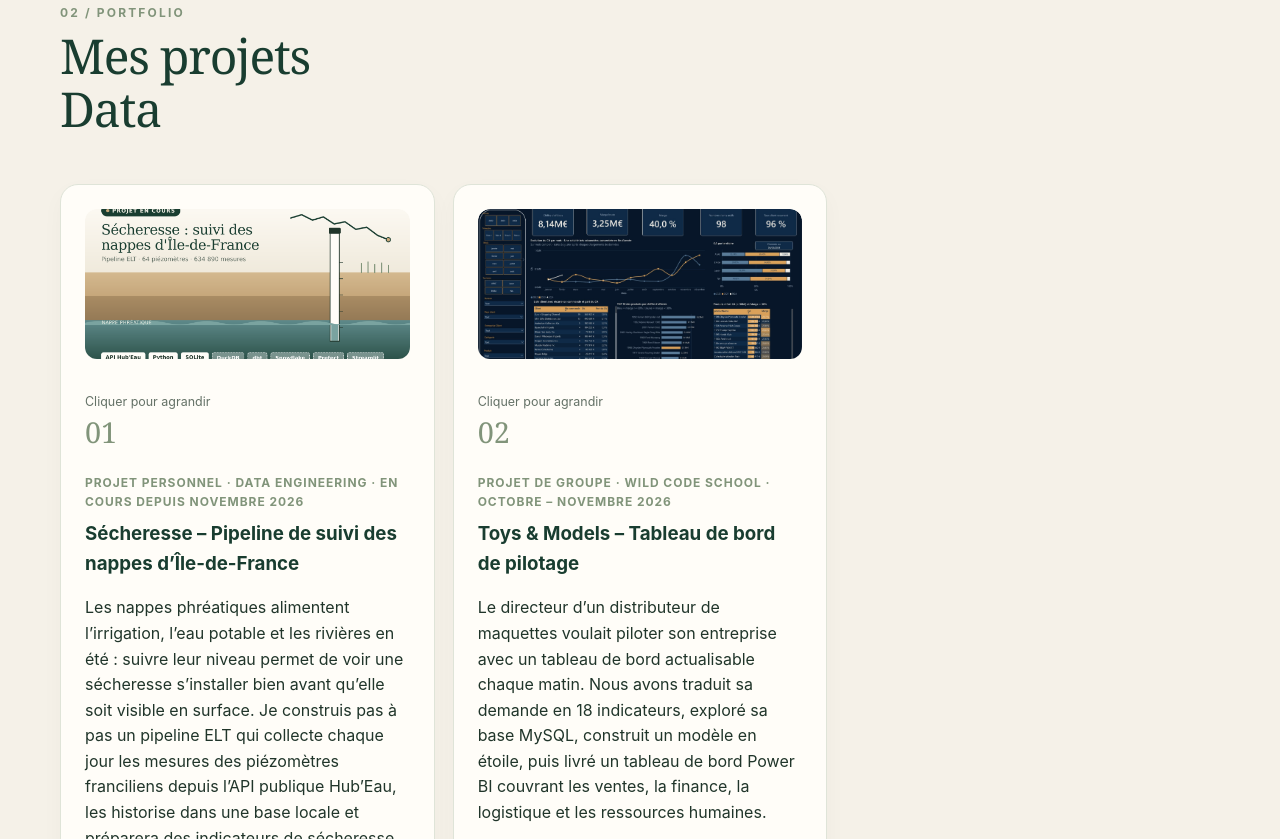
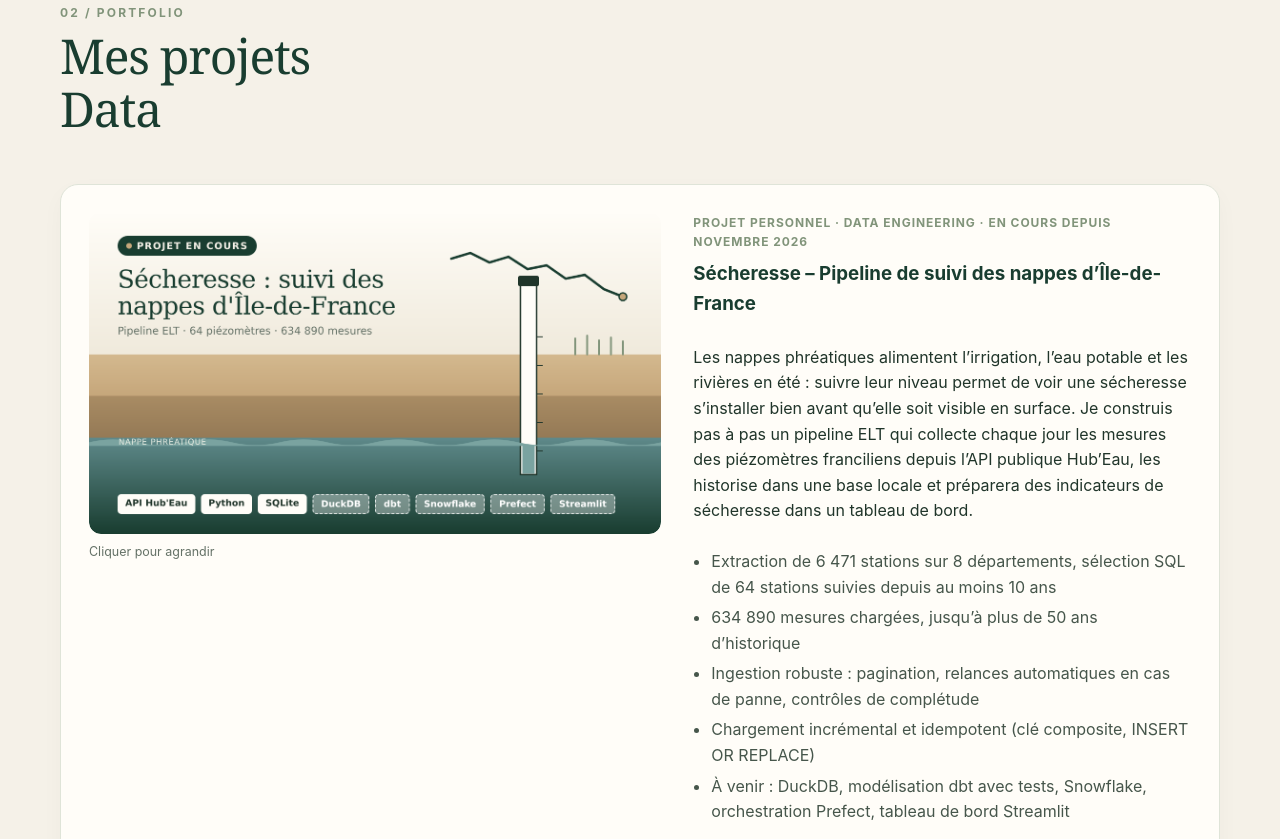
Before and after one commit to kelly-lachance/kelly-portfolio, a plain HTML site: page index.html in a window 1280 px wide. Shown: the part 1394-2233 px from the top of the page. Drawn offline with Linux system fonts and the light colour scheme.

Commit message:
Add files via upload

```diff
--- a/index.html
+++ b/index.html
@@ -22,7 +22,9 @@ section{padding:78px 0}.section-head{display:grid;grid-template-columns:.8fr 1.2
 .projects{display:grid;grid-template-columns:repeat(3,1fr);gap:18px}.card{background:var(--paper);border:1px solid var(--line);border-radius:18px;padding:24px;box-shadow:0 8px 22px #193d3008;transition:.2s;display:flex;flex-direction:column}.card:hover{transform:translateY(-4px);box-shadow:0 14px 30px #193d3012}.number{font:1.8rem Georgia,serif;color:var(--sage);margin-bottom:22px}.tags{display:flex;gap:7px;flex-wrap:wrap;margin:15px 0}.tag{font-size:.75rem;background:#e9eee4;color:#46634b;border-radius:99px;padding:5px 9px}.project-image{width:100%;height:150px;object-fit:cover;border-radius:12px;margin-bottom:18px}.project-link{margin-top:auto;padding-top:18px;color:var(--forest);font-weight:650}.placeholder{border:1px dashed #b7c4b4;background:#f7f8f2;border-radius:12px;padding:12px;color:#738174;font-size:.86rem}
 .about{background:var(--paper)}.about-grid{display:grid;grid-template-columns:.8fr 1.2fr;gap:45px}.about-text p{margin:0 0 18px;color:#46564b;font-size:1.05rem;text-align:justify;hyphens:auto}.about-text p:last-child{margin-bottom:0}
 .meta{font-size:.75rem;letter-spacing:.08em;text-transform:uppercase;color:var(--sage);font-weight:700;margin-bottom:8px}.highlights{margin:4px 0 0;padding-left:18px;color:#46564b}.highlights li{margin:5px 0}
-.projects.single{grid-template-columns:1fr}.projects.single .card{display:grid;grid-template-columns:minmax(0,1.15fr) minmax(0,1fr);gap:32px;padding:28px;align-items:start}.projects.single .project-image{height:auto;max-height:none;object-fit:contain;margin:0;display:block}.image-link{display:block;border-radius:12px;overflow:hidden}.image-caption{font-size:.78rem;color:var(--muted);margin-top:8px}.projects.single .number{display:none}.projects.single .card:hover{transform:none}
+/* Mise en page « grandes cartes » : une carte par ligne, image à gauche, texte à droite */
+.projects.single{grid-template-columns:1fr;gap:26px}.projects.single .card{display:grid;grid-template-columns:minmax(0,1.15fr) minmax(0,1fr);gap:32px;padding:28px;align-items:start}.projects.single .project-image{height:auto;max-height:none;object-fit:contain;margin:0;display:block}.image-link{display:block;border-radius:12px;overflow:hidden}.image-caption{font-size:.78rem;color:var(--muted);margin-top:8px}.projects.single .number{display:none}.projects.single .card:hover{transform:none}
+.projects.single .card-body{display:flex;flex-direction:column;height:100%}.projects.single .placeholder{margin-top:4px}
 .skills{background:#e9eee5}.skill-grid{display:grid;grid-template-columns:repeat(3,1fr);gap:16px}.skill-card{background:#fffdf8;border-radius:16px;padding:24px}.skill-card ul{padding-left:18px;margin:12px 0 0;color:#536257}.skill-card li{margin:7px 0}.status{display:inline-block;font-size:.72rem;color:#58725a;background:#e4ecdf;padding:5px 9px;border-radius:999px;margin-top:12px}
 .contact{background:var(--forest);color:#f7f4eb;padding:70px 0}.contact h2{color:#f7f4eb}.contact p{color:#d4dfd2}.contact-grid{display:flex;justify-content:space-between;gap:40px;align-items:center}.contact-links{display:flex;gap:12px;flex-wrap:wrap}.contact-links a{border:1px solid #a5b8a3;border-radius:999px;padding:10px 16px}
 footer{padding:20px 0;color:#758176;font-size:.8rem;text-align:center}
@@ -64,7 +66,8 @@ $("projectsIntro").textContent=c.projectsIntro;
 $("skillsIntro").textContent=c.skillsIntro;
 $("contactTitle").textContent=c.contact.title; $("contactText").innerHTML=c.contact.text.replace(/\n/g,"<br>");
 $("footer").textContent=c.footer;
-if(c.projects.length===1) $("projectsGrid").classList.add("single");
+// Jusqu'à 3 projets : grandes cartes empilées. Au-delà : grille de 3 colonnes.
+if(c.projects.length<=3) $("projectsGrid").classList.add("single");
 $("projectsGrid").innerHTML=c.projects.map((p,i)=>`
 <article class="card">
 ${p.image?`<div><a class="image-link" href="${p.image}" target="_blank" rel="noopener"><img class="project-image" src="${p.image}" alt="Aperçu du projet ${p.title}"></a><div class="image-caption">Cliquer pour agrandir</div></div>`:''}
```
